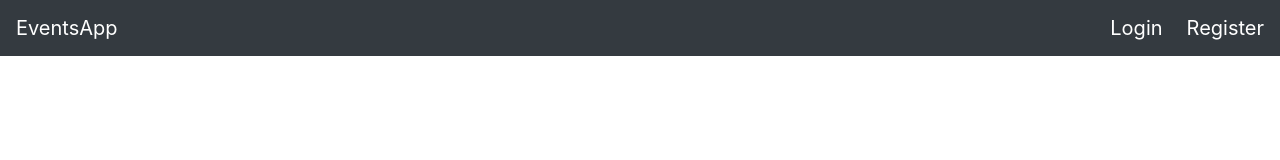
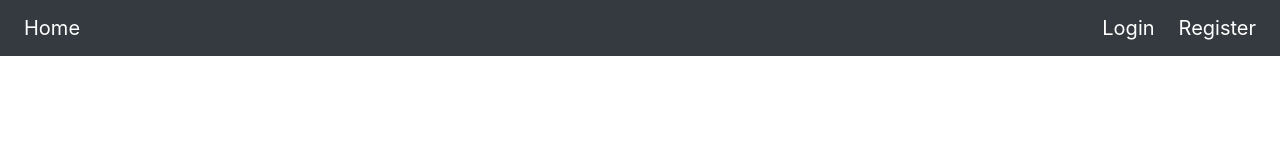
Before and after one commit to volenpopov/React, a React (Create React App) app in the folder React EventsApp/: page / in a window 1280 px wide. Shown: the top 160 px of the page. Built offline with nearby package versions, Linux system fonts and the light colour scheme.

Commit message:
use NavLink and add activeclassname styles

```diff
--- /dev/null
+++ b/React EventsApp/src/components/Navigation/Navbar.css
@@ -0,0 +1,25 @@
+.navLinkStyle, .greetingMessage {
+    font-size: 1.25rem;
+    color: white
+}
+
+.userEmail {
+    color: white;
+    text-decoration: none;
+}
+
+.userEmail:hover {
+    color: white;
+    text-decoration: none;
+}
+
+.navLinkStyle:hover, .activeNavButton {
+    background-color: white;
+    color: black;
+    border-radius: 10px;
+    text-decoration: none;
+}
+
+.activeNavButton:hover {
+    color: black;
+}
--- a/React EventsApp/src/components/Navigation/Navbar.js
+++ b/React EventsApp/src/components/Navigation/Navbar.js
@@ -1,30 +1,27 @@
 import React, { Fragment, useContext } from "react";
 import { connect } from "react-redux";
 import { Navbar, Nav } from "react-bootstrap";
-import { Link } from "react-router-dom";
+import { Link, NavLink } from "react-router-dom";
 import ThemeContext from "../../context/theme-context";
 import * as actions from "../../store/actions/auth";
+
+import "./Navbar.css";
 
 const Navigationbar = props => {
   const themeContext = useContext(ThemeContext);
 
-  const navLinkStyle = {
-    fontSize: "1.25rem",
-    color: "white"
-  };
-
   const headerMenu = (
     <Fragment>
-      <Link to="/login" className="mr-4 mt-2 mt-sm-0 mb-2 mb-sm-0" style={navLinkStyle}>Login</Link>
-      <Link to="/register" style={navLinkStyle}>Register</Link>
+      <NavLink to="/login" activeClassName="activeNavButton" className="navLinkStyle mr-2 mt-2 mt-sm-0 mb-2 mb-sm-0 px-2">Login</NavLink>
+      <NavLink to="/register" activeClassName="activeNavButton" className="navLinkStyle px-2">Register</NavLink>
     </Fragment>
   );
 
   const authenticatedHeaderMenu = (
     <Fragment>
-      <p className="mr-0 mr-sm-4 mt-2 mt-sm-0 mb-2 mb-sm-0" style={navLinkStyle}>Welcome, <Link to="/profile" style={navLinkStyle}>{props.email}</Link>!</p>
-      <Link to="/bookings" className="mr-0 mr-sm-4 mt-2 mt-sm-0 mb-2 mb-sm-0" style={navLinkStyle}>Bookings</Link>
-      <Link to="" className="mt-0 mt-sm-0 mb-2 mb-sm-0" onClick={props.onLogout} style={navLinkStyle}>Logout</Link>
+      <p className="greetingMessage mr-0 mr-sm-2 mt-2 mt-sm-0 mb-2 mb-sm-0">Welcome, <NavLink to="/profile" activeClassName="activeNavButton" className="userEmail px-2">{props.email}!</NavLink></p>
+      <NavLink to="/bookings" activeClassName="activeNavButton" className="navLinkStyle px-2 mr-0 mr-sm-2 mt-2 mt-sm-0 mb-2 mb-sm-0">Bookings</NavLink>
+      <NavLink to="/logout" activeClassName="activeNavButton" className="navLinkStyle px-2 mt-0 mt-sm-0 mb-2 mb-sm-0" onClick={props.onLogout}>Logout</NavLink>
     </Fragment>
   );
 
@@ -32,7 +29,7 @@ const Navigationbar = props => {
   return (
     <Navbar collapseOnSelect expand="sm" bg={themeContext.themeColor} variant="dark">
       <Navbar.Brand>
-        <Link to="/" className="text-white">EventsApp</Link>
+        <NavLink to="/events" activeClassName="activeNavButton" className="navLinkStyle px-2">Home</NavLink>
     </Navbar.Brand>
       <Navbar.Toggle aria-controls="responsive-navbar-nav" />
       <Navbar.Collapse id="responsive-navbar-nav">
```
